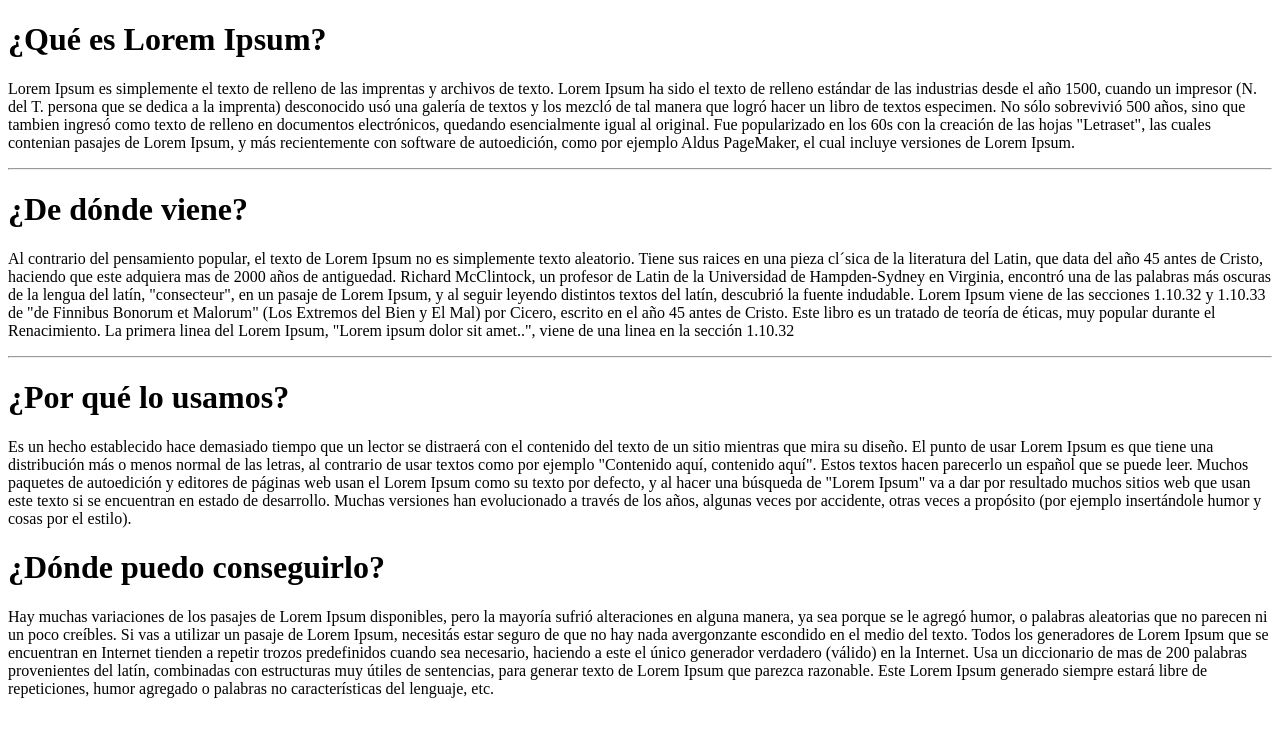
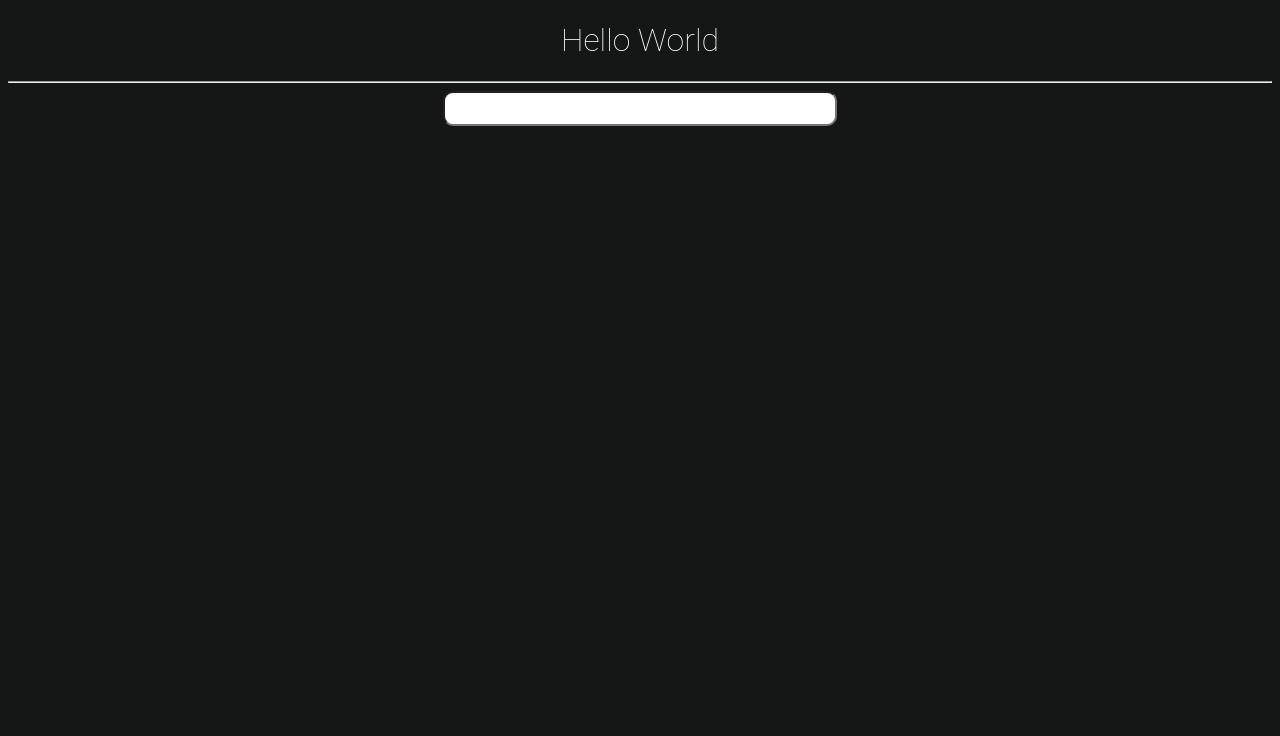
Before and after one commit to NicoAponce/demo, a React (Create React App) app: page / in a window 1280 px wide. Shown: the top 736 px of the page. Built offline with nearby package versions, Linux system fonts and the light colour scheme.

Commit message:
agregue archivo demo.js

```diff
--- a/package.json
+++ b/package.json
@@ -8,7 +8,8 @@
     "@testing-library/user-event": "^7.2.1",
     "react": "^16.13.1",
     "react-dom": "^16.13.1",
-    "react-scripts": "3.4.1"
+    "react-scripts": "3.4.1",
+    "rxjs": "^6.6.0"
   },
   "scripts": {
     "start": "react-scripts start",
--- a/src/App.js
+++ b/src/App.js
@@ -1,71 +1,10 @@
 import React from "react";
+import Demo from "./demo";
 
 const App = () => {
   return (
-    <div className="container">
-      <h1>¿Qué es Lorem Ipsum?</h1>
-      <p>
-        Lorem Ipsum es simplemente el texto de relleno de las imprentas y
-        archivos de texto. Lorem Ipsum ha sido el texto de relleno estándar de
-        las industrias desde el año 1500, cuando un impresor (N. del T. persona
-        que se dedica a la imprenta) desconocido usó una galería de textos y los
-        mezcló de tal manera que logró hacer un libro de textos especimen. No
-        sólo sobrevivió 500 años, sino que tambien ingresó como texto de relleno
-        en documentos electrónicos, quedando esencialmente igual al original.
-        Fue popularizado en los 60s con la creación de las hojas "Letraset", las
-        cuales contenian pasajes de Lorem Ipsum, y más recientemente con
-        software de autoedición, como por ejemplo Aldus PageMaker, el cual
-        incluye versiones de Lorem Ipsum.
-      </p>
-      <hr />
-      <h1>¿De dónde viene?</h1>
-      <p>
-        Al contrario del pensamiento popular, el texto de Lorem Ipsum no es
-        simplemente texto aleatorio. Tiene sus raices en una pieza cl´sica de la
-        literatura del Latin, que data del año 45 antes de Cristo, haciendo que
-        este adquiera mas de 2000 años de antiguedad. Richard McClintock, un
-        profesor de Latin de la Universidad de Hampden-Sydney en Virginia,
-        encontró una de las palabras más oscuras de la lengua del latín,
-        "consecteur", en un pasaje de Lorem Ipsum, y al seguir leyendo distintos
-        textos del latín, descubrió la fuente indudable. Lorem Ipsum viene de
-        las secciones 1.10.32 y 1.10.33 de "de Finnibus Bonorum et Malorum" (Los
-        Extremos del Bien y El Mal) por Cicero, escrito en el año 45 antes de
-        Cristo. Este libro es un tratado de teoría de éticas, muy popular
-        durante el Renacimiento. La primera linea del Lorem Ipsum, "Lorem ipsum
-        dolor sit amet..", viene de una linea en la sección 1.10.32
-      </p>
-      <hr />
-      <h1>¿Por qué lo usamos?</h1>
-      <p>
-        Es un hecho establecido hace demasiado tiempo que un lector se distraerá
-        con el contenido del texto de un sitio mientras que mira su diseño. El
-        punto de usar Lorem Ipsum es que tiene una distribución más o menos
-        normal de las letras, al contrario de usar textos como por ejemplo
-        "Contenido aquí, contenido aquí". Estos textos hacen parecerlo un
-        español que se puede leer. Muchos paquetes de autoedición y editores de
-        páginas web usan el Lorem Ipsum como su texto por defecto, y al hacer
-        una búsqueda de "Lorem Ipsum" va a dar por resultado muchos sitios web
-        que usan este texto si se encuentran en estado de desarrollo. Muchas
-        versiones han evolucionado a través de los años, algunas veces por
-        accidente, otras veces a propósito (por ejemplo insertándole humor y
-        cosas por el estilo).
-      </p>
-      <h1>¿Dónde puedo conseguirlo?</h1>
-      <p>
-        Hay muchas variaciones de los pasajes de Lorem Ipsum disponibles, pero
-        la mayoría sufrió alteraciones en alguna manera, ya sea porque se le
-        agregó humor, o palabras aleatorias que no parecen ni un poco creíbles.
-        Si vas a utilizar un pasaje de Lorem Ipsum, necesitás estar seguro de
-        que no hay nada avergonzante escondido en el medio del texto. Todos los
-        generadores de Lorem Ipsum que se encuentran en Internet tienden a
-        repetir trozos predefinidos cuando sea necesario, haciendo a este el
-        único generador verdadero (válido) en la Internet. Usa un diccionario de
-        mas de 200 palabras provenientes del latín, combinadas con estructuras
-        muy útiles de sentencias, para generar texto de Lorem Ipsum que parezca
-        razonable. Este Lorem Ipsum generado siempre estará libre de
-        repeticiones, humor agregado o palabras no características del lenguaje,
-        etc.
-      </p>
+    <div>
+      <Demo/>
     </div>
   );
 };
--- /dev/null
+++ b/src/demo.js
@@ -0,0 +1,42 @@
+import React, { useState } from 'react'
+import { fromEvent } from 'rxjs'
+import { mergeMap, pluck, debounceTime } from 'rxjs/operators'
+import { ajax } from 'rxjs/ajax'
+
+const Demo = () => {
+
+    const[name,setName]=useState('')
+    const onChangeName=({target})=>{
+        setName(target.value)
+    }
+
+    const url='http://localhost:9898/api/person/get'
+    const click$=fromEvent(document,'click')
+
+    click$.pipe(
+        debounceTime(5000),
+        mergeMap(()=>ajax({
+            url:url,
+            method:'POST',
+            headers:{
+                'Content-type':'application/json'
+            },
+            body:{name}
+        }).pipe(
+            pluck('response','result')
+        ))
+    ).subscribe(console.log)
+
+    return (
+     <div>
+         <h1>Hello World</h1>
+         <hr/>
+         <input
+            value={name}
+            onChange={onChangeName}
+         />
+     </div>
+    )
+}
+
+export default Demo
--- a/src/index.css
+++ b/src/index.css
@@ -1,3 +1,23 @@
-._demo{
-    color: aqua;
+*,
+html,
+body {
+  font-family: "Roboto", sans-serif;
+  color: white;
 }
+body {
+  text-align: center !important;
+  background-color: #151616;
+}
+h1 {
+  font-weight: lighter;
+}
+
+input,
+button {
+  width: 30%;
+  padding: 5px;
+  color: black;
+  font-size: 18px;
+  font-family: "Roboto", sans-serif;
+  border-radius: 10px;
+}
```
